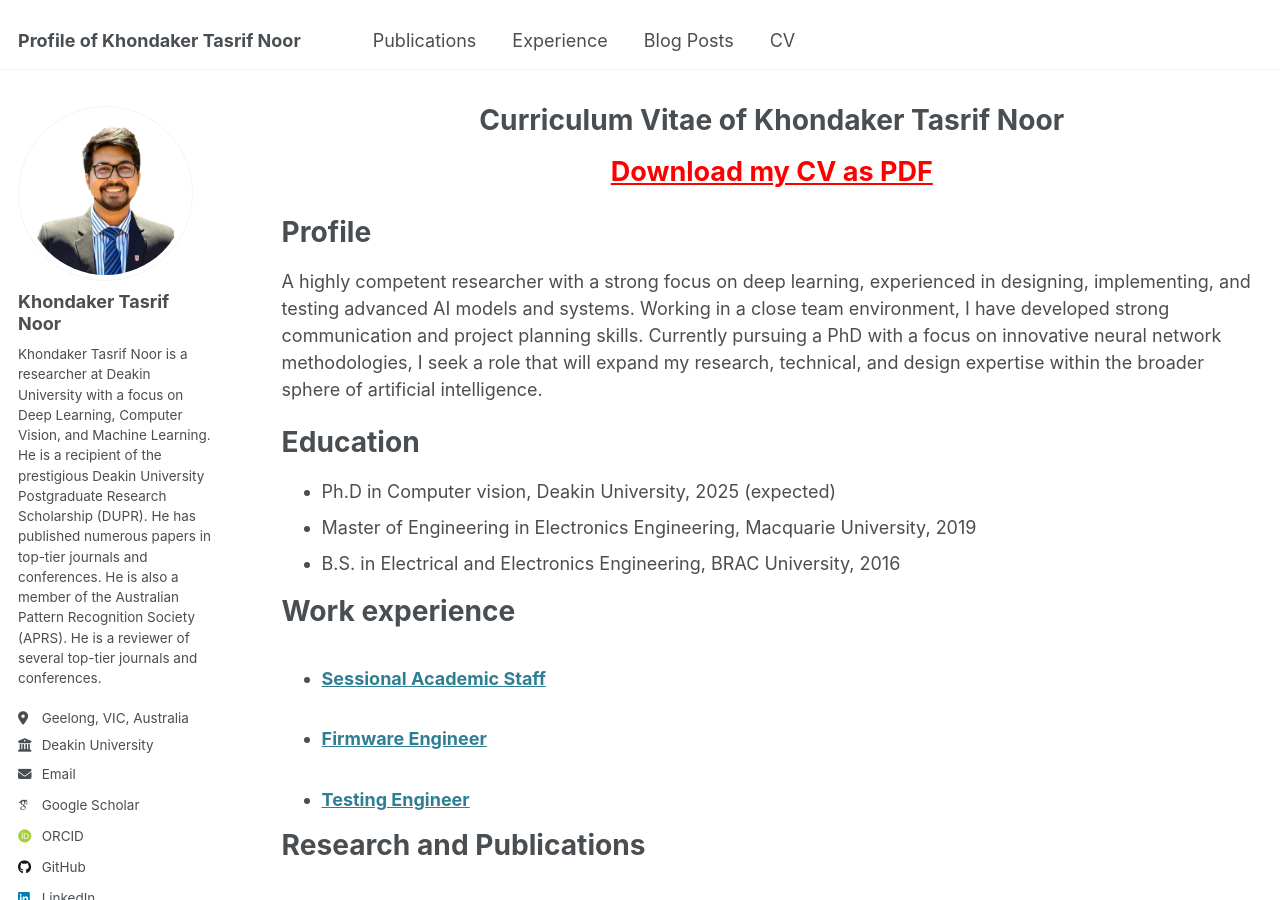
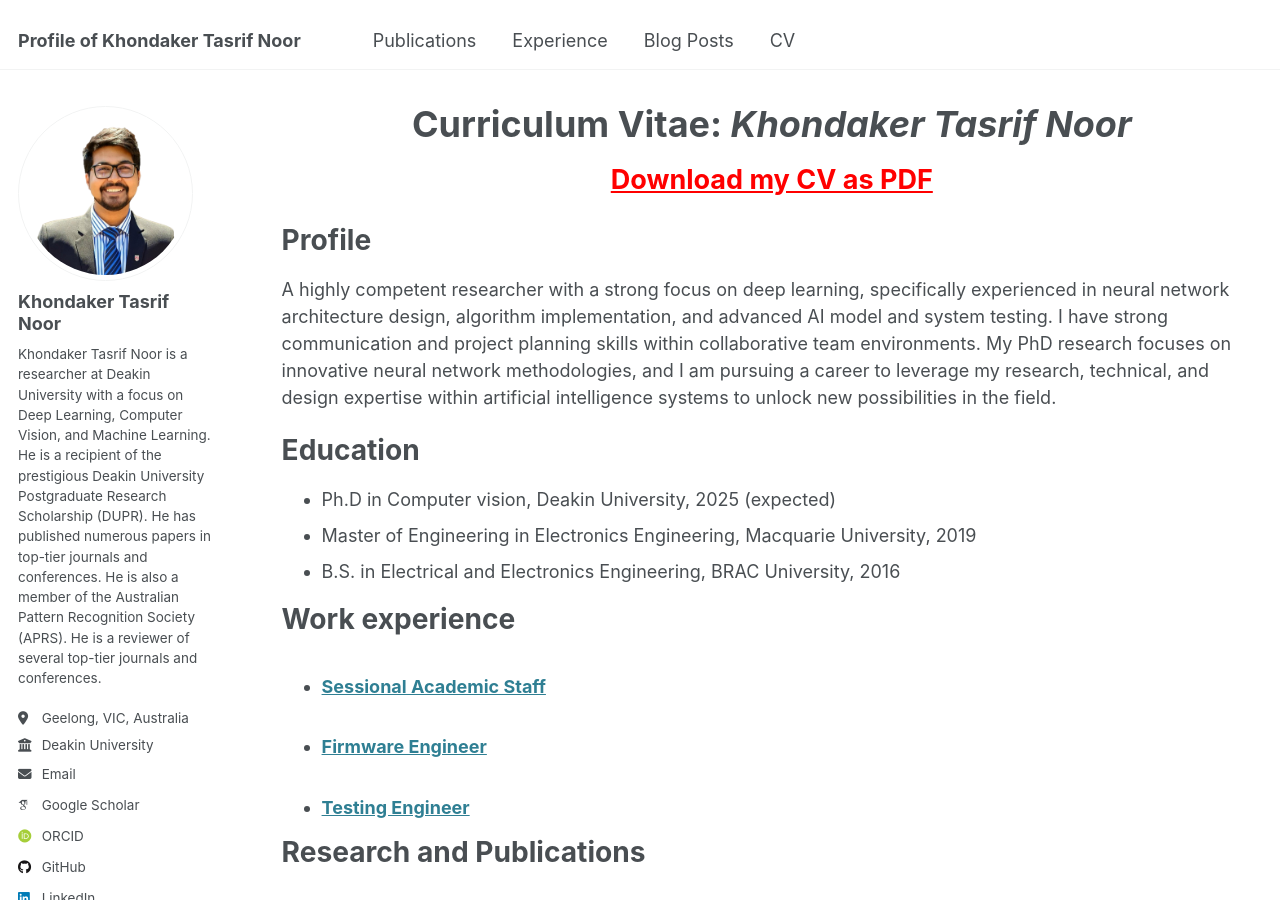
Before and after one commit to ktnoor/ktnoor.github.io, a Jekyll site: the page built from _pages/cv.md, in a window 1280 px wide and 900 px high. Built offline with Jekyll 4.4.1, drawn with Linux system fonts in a browser that asks for light colours; some web fonts are replaced; some of the changed text lies outside the part shown.

Commit message:
update cv profile

```diff
--- a/_layouts/archive.html
+++ b/_layouts/archive.html
@@ -17,7 +17,7 @@ layout: default
 
   <div class="archive">
     {% unless page.header.overlay_color or page.header.overlay_image %}
-      <h1 class="page__title" style="text-align: center;">{{ page.title }}</h1>
+      <h1 class="page__title" style="text-align: center;font-size: 2em;">{{ page.title }}</h1>
       <!-- <h1 class="page__title">{{ page.title }}</h1> -->
     {% endunless %}
     {{ content }}
--- a/_pages/cv.md
+++ b/_pages/cv.md
@@ -1,6 +1,6 @@
 ---
 layout: archive
-title: "Curriculum Vitae of Khondaker Tasrif Noor"
+title: "Curriculum Vitae: <em>Khondaker Tasrif Noor</em>"
 permalink: /cv/
 author_profile: true
 redirect_from:
@@ -19,7 +19,7 @@ redirect_from:
 
 Profile
 ======
-A highly competent researcher with a strong focus on deep learning, experienced in designing, implementing, and testing advanced AI models and systems. Working in a close team environment, I have developed strong communication and project planning skills. Currently pursuing a PhD with a focus on innovative neural network methodologies, I seek a role that will expand my research, technical, and design expertise within the broader sphere of artificial intelligence.
+A highly competent researcher with a strong focus on deep learning, specifically experienced in neural network architecture design, algorithm implementation, and advanced AI model and system testing. I have strong communication and project planning skills within collaborative team environments. My PhD research focuses on innovative neural network methodologies, and I am pursuing a career to leverage my research, technical, and design expertise within artificial intelligence systems to unlock new possibilities in the field.
 
 Education
 ======
@@ -101,4 +101,4 @@ Additional Information
     - Specialisation in Programming the IOT (UCI, 2020).
     - PCB Designing (Udemy, 2020).
 
-- **Peer Reviewer:** Reviewed papers for conferences such as KSEM, AICCSA, ECAI, PAKDD and journals such as Pattern Recognition, Information fusion, Neurocomputing, Neural computing and applications, and MethodsX.
+- **Peer Reviewer:** Reviewed papers for conferences such as KSEM, AICCSA, ECAI, PAKDD and journals such as Pattern Recognition, Information fusion, Neurocomputing, Neural computing and applications, and MethodsX. The updated list of my peer reviews can be found [here](https://orcid.org/0000-0002-4259-9539#:~:text=Peer%20review%20(16%20reviews%C2%A0for%207%20publications/grants)).
```
